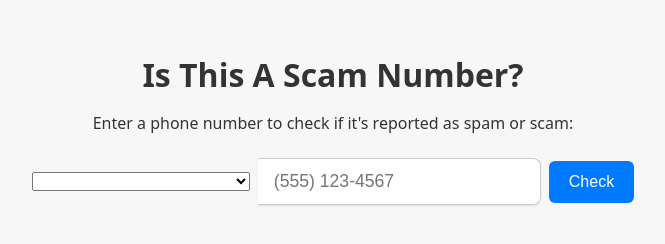
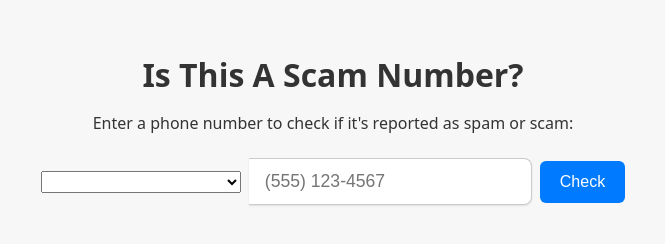
Before and after one commit to elias-devs/isthisascamcall, a website built with Vite: page frontend/itasc/index.html in a window 1280 px wide. Shown: the whole page, without its empty margins (307-972 px from the left). Built offline with nearby package versions, Linux system fonts and the light colour scheme; what emoji-flags would draw is missing.

Commit message:
Added styled-select for narrower drop-down when selected

```diff
--- a/frontend/itasc/styles.css
+++ b/frontend/itasc/styles.css
@@ -95,3 +95,13 @@ button:hover {
 .error {
     color: red;
 }
+
+.styled-select {
+    width: 200px;            /* collapsed width */
+    text-overflow: ellipsis;
+    white-space: nowrap;
+}
+
+select, option {
+    font-family: system-ui, "Apple Color Emoji", "Segoe UI Emoji", "Noto Color Emoji", sans-serif;
+}
```
